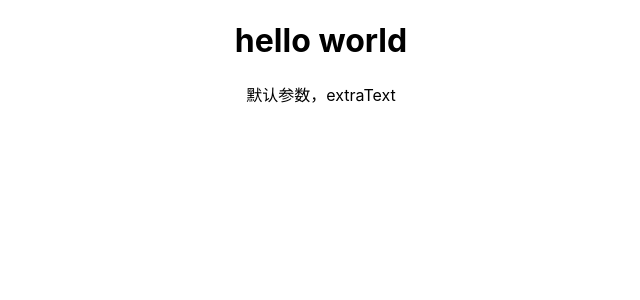
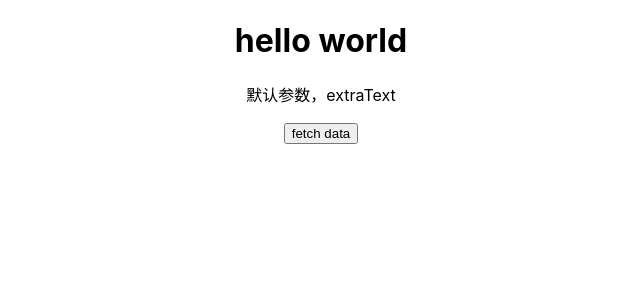
Before and after one commit to kasoqian/react-typescript-demo, a React (Create React App) app: page / in a window 1280 px wide. Shown: the top 300 px of the page, without its empty margins (319-959 px from the left). Built offline with nearby package versions, Linux system fonts and the light colour scheme.

Commit message:
feat: 给usestate添加类型, 将类型拆分到另一个文件, 类型间的引用

```diff
--- a/src/App.tsx
+++ b/src/App.tsx
@@ -1,18 +1,30 @@
-import React from "react";
-import logo from "./logo.svg";
+import React, { useState } from "react";
 import "./App.css";
+import { AppProps, User } from "./interface";
 
-interface AppProps {
-  headerText: string;
-  // 可选操作符，意思为该参数可选传
-  extraText?: string;
-}
 // 可以直接设置默认参数，并定义它的类型
 function App({ headerText, extraText = "默认参数，extraText" }: AppProps) {
+  // 定义给到usstate，可选User和null类型
+  const [user, setUser] = useState<User | null>(null);
+
+  const fetchUser = () =>
+    setUser({
+      name: "kasoqian",
+      age: 20,
+      address: {
+        street: "桐庐街道",
+        city: "上海",
+      },
+      admin: false,
+    });
+
   return (
     <div className="App">
       <h1>{headerText}</h1>
       {extraText && <p>{extraText}</p>}
+      <button onClick={fetchUser}>fetch data</button>
+      {user && <p>{user.name}</p>}
+      {user && <p>{user.age}</p>}
     </div>
   );
 }
--- /dev/null
+++ b/src/interface.ts
@@ -0,0 +1,19 @@
+export interface AppProps {
+  headerText: string;
+  // 可选操作符，意思为该参数可选传
+  extraText?: string;
+}
+
+// 定义一个user的子接口
+export interface Address {
+  street: string;
+  city: string;
+}
+
+// 定义usestate的类型接口
+export interface User {
+  name: string;
+  age: number;
+  address: Address;
+  admin: boolean;
+}
```
